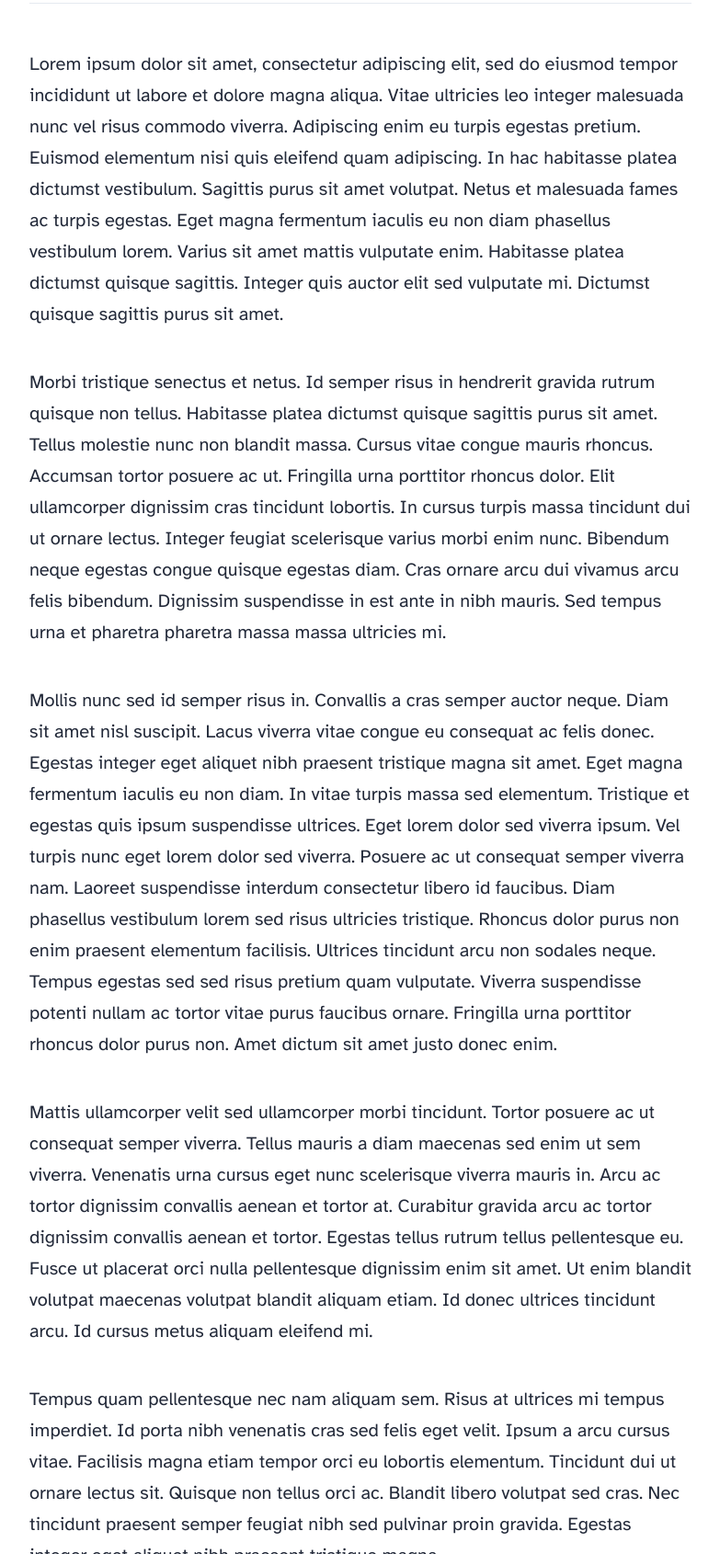
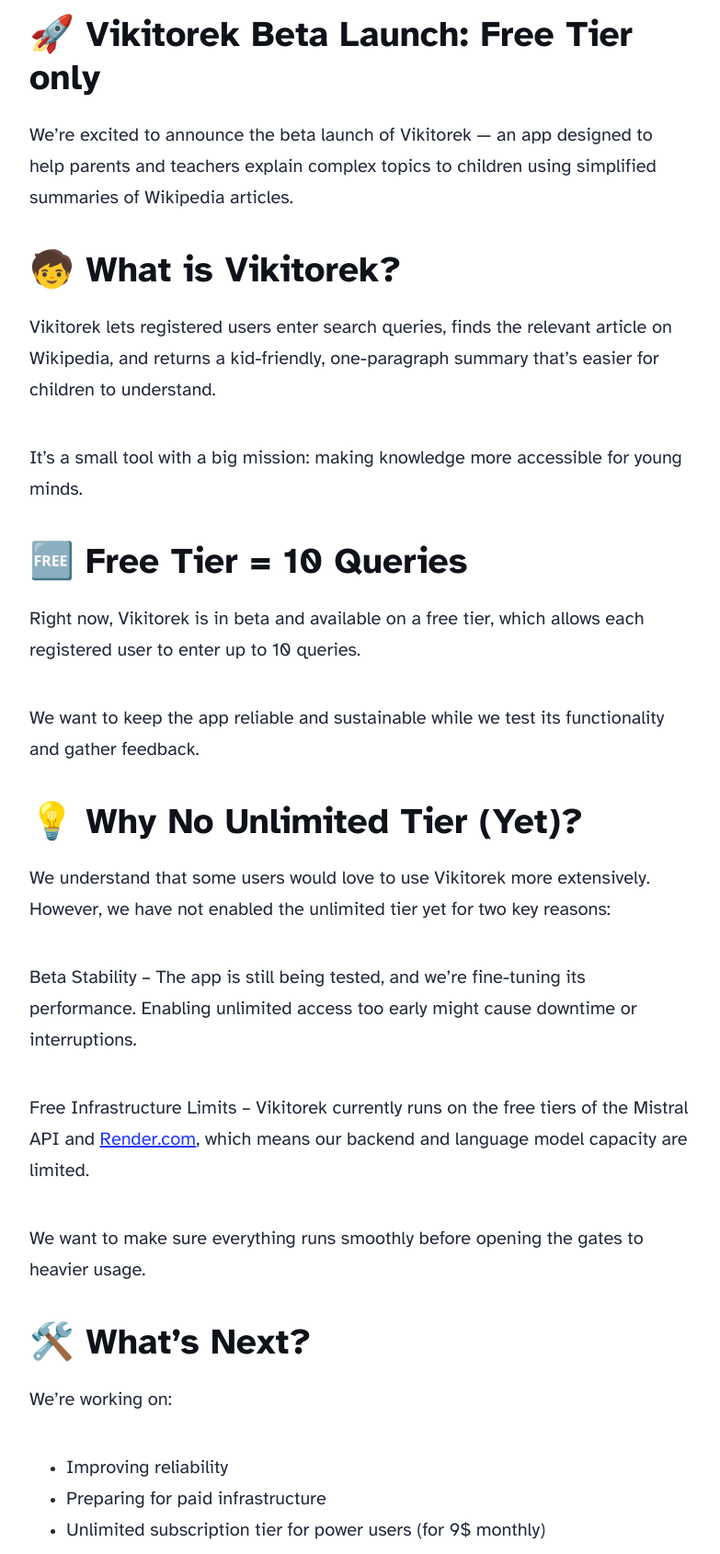
Before and after one commit to BrusJan/vikitorek-blog, an Astro site: page /blog/first-post in a window 1280 px wide. Shown: the part 819-2509 px from the top of the page at 92% size, without its empty margins (248-1031 px from the left). Built offline with nearby package versions, Linux system fonts and the light colour scheme; Astro itself is replaced by a stand-in of ours.

Commit message:
First post to Disabled unlimited post

```diff
--- a/src/components/Footer.astro
+++ b/src/components/Footer.astro
@@ -3,7 +3,7 @@ const today = new Date();
 ---
 
 <footer>
-	&copy; {today.getFullYear()} Your name here. All rights reserved.
+	&copy; {today.getFullYear()} Jan Brus - Vikitorek app. All rights reserved.
 	<div class="social-links">
 		<a href="https://m.webtoo.ls/@astro" target="_blank">
 			<span class="sr-only">Follow Astro on Mastodon</span>
--- a/src/content/blog/first-post.md
+++ b/src/content/blog/first-post.md
@@ -1,16 +1,42 @@
 ---
-title: "First post"
-description: "Lorem ipsum dolor sit amet"
-pubDate: "Jul 08 2022"
-heroImage: "/blog-placeholder-3.jpg"
+title: "Unlimited tier disabled for the moment"
+description: "Reasoning behind disabled unlimited tier"
+pubDate: "May 07 2025"
+heroImage: "/Vikitorek_blog1.jpg"
 ---
 
-Lorem ipsum dolor sit amet, consectetur adipiscing elit, sed do eiusmod tempor incididunt ut labore et dolore magna aliqua. Vitae ultricies leo integer malesuada nunc vel risus commodo viverra. Adipiscing enim eu turpis egestas pretium. Euismod elementum nisi quis eleifend quam adipiscing. In hac habitasse platea dictumst vestibulum. Sagittis purus sit amet volutpat. Netus et malesuada fames ac turpis egestas. Eget magna fermentum iaculis eu non diam phasellus vestibulum lorem. Varius sit amet mattis vulputate enim. Habitasse platea dictumst quisque sagittis. Integer quis auctor elit sed vulputate mi. Dictumst quisque sagittis purus sit amet.
+### 🚀 Vikitorek Beta Launch: Free Tier only
+We’re excited to announce the beta launch of Vikitorek — an app designed to help parents and teachers explain complex topics to children using simplified summaries of Wikipedia articles.
 
-Morbi tristique senectus et netus. Id semper risus in hendrerit gravida rutrum quisque non tellus. Habitasse platea dictumst quisque sagittis purus sit amet. Tellus molestie nunc non blandit massa. Cursus vitae congue mauris rhoncus. Accumsan tortor posuere ac ut. Fringilla urna porttitor rhoncus dolor. Elit ullamcorper dignissim cras tincidunt lobortis. In cursus turpis massa tincidunt dui ut ornare lectus. Integer feugiat scelerisque varius morbi enim nunc. Bibendum neque egestas congue quisque egestas diam. Cras ornare arcu dui vivamus arcu felis bibendum. Dignissim suspendisse in est ante in nibh mauris. Sed tempus urna et pharetra pharetra massa massa ultricies mi.
+### 🧒 What is Vikitorek?
+Vikitorek lets registered users enter search queries, finds the relevant article on Wikipedia, and returns a kid-friendly, one-paragraph summary that’s easier for children to understand.
 
-Mollis nunc sed id semper risus in. Convallis a cras semper auctor neque. Diam sit amet nisl suscipit. Lacus viverra vitae congue eu consequat ac felis donec. Egestas integer eget aliquet nibh praesent tristique magna sit amet. Eget magna fermentum iaculis eu non diam. In vitae turpis massa sed elementum. Tristique et egestas quis ipsum suspendisse ultrices. Eget lorem dolor sed viverra ipsum. Vel turpis nunc eget lorem dolor sed viverra. Posuere ac ut consequat semper viverra nam. Laoreet suspendisse interdum consectetur libero id faucibus. Diam phasellus vestibulum lorem sed risus ultricies tristique. Rhoncus dolor purus non enim praesent elementum facilisis. Ultrices tincidunt arcu non sodales neque. Tempus egestas sed sed risus pretium quam vulputate. Viverra suspendisse potenti nullam ac tortor vitae purus faucibus ornare. Fringilla urna porttitor rhoncus dolor purus non. Amet dictum sit amet justo donec enim.
+It’s a small tool with a big mission: making knowledge more accessible for young minds.
 
-Mattis ullamcorper velit sed ullamcorper morbi tincidunt. Tortor posuere ac ut consequat semper viverra. Tellus mauris a diam maecenas sed enim ut sem viverra. Venenatis urna cursus eget nunc scelerisque viverra mauris in. Arcu ac tortor dignissim convallis aenean et tortor at. Curabitur gravida arcu ac tortor dignissim convallis aenean et tortor. Egestas tellus rutrum tellus pellentesque eu. Fusce ut placerat orci nulla pellentesque dignissim enim sit amet. Ut enim blandit volutpat maecenas volutpat blandit aliquam etiam. Id donec ultrices tincidunt arcu. Id cursus metus aliquam eleifend mi.
+### 🆓 Free Tier = 10 Queries
+Right now, Vikitorek is in beta and available on a free tier, which allows each registered user to enter up to 10 queries.
 
-Tempus quam pellentesque nec nam aliquam sem. Risus at ultrices mi tempus imperdiet. Id porta nibh venenatis cras sed felis eget velit. Ipsum a arcu cursus vitae. Facilisis magna etiam tempor orci eu lobortis elementum. Tincidunt dui ut ornare lectus sit. Quisque non tellus orci ac. Blandit libero volutpat sed cras. Nec tincidunt praesent semper feugiat nibh sed pulvinar proin gravida. Egestas integer eget aliquet nibh praesent tristique magna.
+We want to keep the app reliable and sustainable while we test its functionality and gather feedback.
+
+### 💡 Why No Unlimited Tier (Yet)?
+We understand that some users would love to use Vikitorek more extensively. However, we have not enabled the unlimited tier yet for two key reasons:
+
+Beta Stability – The app is still being tested, and we’re fine-tuning its performance. Enabling unlimited access too early might cause downtime or interruptions.
+
+Free Infrastructure Limits – Vikitorek currently runs on the free tiers of the Mistral API and Render.com, which means our backend and language model capacity are limited.
+
+We want to make sure everything runs smoothly before opening the gates to heavier usage.
+
+### 🛠️ What’s Next?
+We’re working on:
+
+- Improving reliability
+- Preparing for paid infrastructure
+- Unlimited subscription tier for power users (for 9$ monthly)
+### Planned features
+- Reporting incorrect answers
+- Making sure to answer correctly even when Wikipedia does not have an answer
+
+**Thanks for trying out Vikitorek during this early stage! We appreciate your patience as we continue building it out.**
+
+**Have feedback or ideas? Let us know—we’re listening: info@vikitorek.com**
--- a/src/layouts/BlogPost.astro
+++ b/src/layouts/BlogPost.astro
@@ -59,7 +59,7 @@ const { title, description, pubDate, updatedDate, heroImage } = Astro.props;
 		<main>
 			<article>
 				<div class="hero-image">
-					{heroImage && <img width={1020} height={510} src={heroImage} alt="" />}
+					{heroImage && <img max-height={400} src={heroImage} alt="" />}
 				</div>
 				<div class="prose">
 					<div class="title">
```
Also changed, not shown: public/Vikitorek_blog1.jpg (added).
